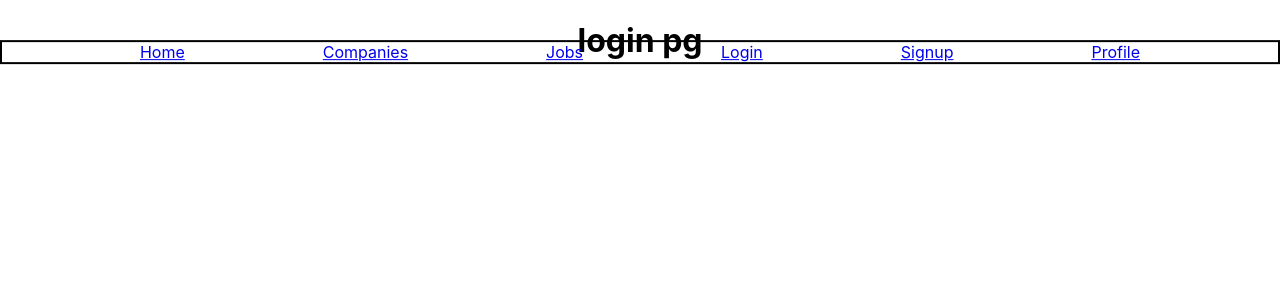
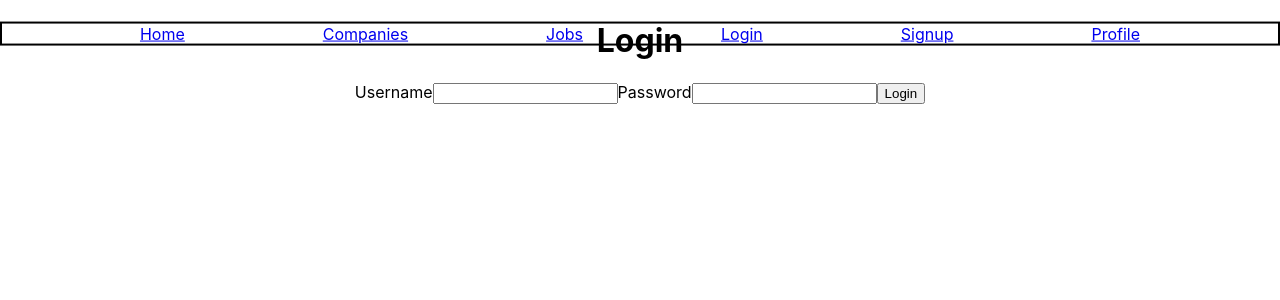
Before and after one commit to Maria-Fox/React-Jobly, a React (Create React App) app: page /login in a window 1280 px wide. Shown: the top 300 px of the page. Built offline with nearby package versions, Linux system fonts and the light colour scheme; no server answers.

Commit message:
step 6 part 1

```diff
--- a/src/App.css
+++ b/src/App.css
@@ -17,7 +17,7 @@
   display: flex;
   justify-content: space-evenly;
   position: sticky;
-  bottom: 92%;
+  bottom: 97%;
 }
 
 /* .NavBar-item{
--- a/src/App.js
+++ b/src/App.js
@@ -1,13 +1,51 @@
 import './App.css';
+import React, {useState, createContext, useContext} from 'react';
 import NavBar from './NavBar';
 import NavRoutes from './NavRoutes';
+import JoblyApi from './JoblyAPI';
 
 function App() {
+
+  let [currentUser, setCurrentUser] = useState(null);
+  let [token, setToken] = useState(null);
+  let UserContext = createContext();
+  // for children components that use the context :
+  // let user = useContext(UserContext);
+
+  async function createAccount(userData) {
+    // should include the new users username, password, firstName, lastName, email
+    try {
+      let newAccountToken = await JoblyApi.registerUser(userData);
+      console.log(newAccountToken);
+      setToken(newAccountToken);
+      return {success : true}
+    } catch (e) {
+      console.log(e);
+      return {success : false, e}
+    }
+  };
+
+
+  async function login(userCreds) {
+    console.log(userCreds);
+    try{
+      let responseToken = await JoblyApi.signIn(userCreds);
+      setToken(responseToken);
+      return {success : true};
+    } catch(e){
+      console.log(e);
+      return {success: false, e};
+    }
+
+  }
+
   return (
-    <div className="App">
-      <NavRoutes />
-      <NavBar />
-    </div>
+    <UserContext.Provider value = {currentUser, setCurrentUser}>
+      <div className="App">
+          <NavRoutes createAccount = {createAccount} login = {login}/>
+          <NavBar />
+      </div>
+    </UserContext.Provider>
   );
 }
 
--- a/src/JoblyAPI.js
+++ b/src/JoblyAPI.js
@@ -77,6 +77,19 @@ class JoblyApi {
     return res.company;
   };
 
+  static async registerUser(data) {
+    let res = await this.request(`auth/register`, data, "post");
+    console.log(res);
+    return res;
+  };
+
+  static async signIn(data) {
+    let res = await this.request(`auth/token`, data, "post");
+    console.log(res);
+  }
+
+
+
 
 
   // obviously, you'll add a lot here ...
--- a/src/NavRoutes.js
+++ b/src/NavRoutes.js
@@ -5,8 +5,10 @@ import CompanyList from "./CompanyComponents/CompanyList";
 import CompanyCard from "./CompanyComponents/CompanyCard";
 import CompanyDetails from "./CompanyComponents/CompanyDetails"
 import JobList from "./JobComponents/JobList";
+import SignupForm from "./UserComponents.js/SignupForm";
+import LoginForm from "./UserComponents.js/LoginForm";
 
-const NavRoutes = () => {
+const NavRoutes = ({createAccount, login}) => {
   return(
     <Routes>
 
@@ -31,29 +33,19 @@ const NavRoutes = () => {
       />
 
       <Route
-        path = "jobs"
-        element = {<JobList />}
-      />
-
-      <Route
         path = "/login"
-        element = {<h1>login pg</h1>}
+        element = {<LoginForm login = {login}/>}
       />
 
       <Route
         path = "/signup"
-        element = {<h1>signup pg</h1>}
+        element = {<SignupForm createAccount = {createAccount}/>}
       />
 
       <Route
         path = "/profile"
         element = {<h1>profile</h1>}
       />
-
-      {/* <Route
-        path = "/companies/:handle"
-        element = {<CompanyJobs />}
-      /> */}
 
 
 
--- /dev/null
+++ b/src/UserComponents.js/LoginForm.js
@@ -0,0 +1,81 @@
+import React, {useState} from "react";
+import {useNavigate} from "react-router-dom";
+import JoblyApi from "../JoblyAPI";
+
+const LoginForm = ({login}) => {
+
+  let navigate = useNavigate();
+
+  let initial_state = {
+    username : "",
+    password : "",
+  }
+
+  let [formData, setFormData] = useState(initial_state);
+  let [errors, setErrors] = useState(null);
+
+  let handleChange = (e) => {
+    let {name, value} = e.target;
+    setFormData(formData => ({
+      ...formData,
+      [name]:value
+    }))
+  };
+
+  async function handleSubmit (e) {
+    e.preventDefault();
+    console.log(formData)
+    // this is where I should pass the formData onto a diff function to handle the API call and so forth.
+    // if successful navigate to user home pg.
+    try{
+      let response = await login(formData);
+      console.log(response);
+      if(response.success){
+        navigate("/companies");
+      } else {
+        setErrors(response);
+        console.log(errors);
+      }
+    } catch (e) {
+      console.log(e);
+    }
+  }
+
+  return(
+    <div>
+      <h1>Login</h1>
+
+      <form onSubmit = {handleSubmit}>
+
+        <label htmlFor = "username" >Username
+          <input
+          type = "text"
+          id = "username"
+          value = {formData.username}
+          name = "username"
+          required
+          onChange= {handleChange}
+          >
+          </input>
+        </label>
+
+        <label htmlFor = "password" >Password
+          <input
+          type = "password"
+          id = "password"
+          value = {formData.password}
+          name = "password"
+          required
+          onChange= {handleChange}
+          >
+          </input>
+        </label>
+
+        <button>Login</button>
+
+      </form>
+    </div>
+  )
+}
+
+export default LoginForm;
--- /dev/null
+++ b/src/UserComponents.js/SignupForm.js
@@ -0,0 +1,121 @@
+import React, {useState} from "react";
+import {useNavigate} from "react-router-dom"
+
+const SignupForm = ({createAccount}) => {
+  // console.log(typeof(createAccount));
+  let navigate = useNavigate();
+
+  let initial_state = {
+    username : "",
+    password : "",
+    firstName : "",
+    lastName : "",
+    email : ""
+  }
+
+  let [formData, setFormData] = useState(initial_state);
+  let [errors, setErrors] = useState([]);
+
+  let handleChange = (e) => {
+    let {name, value} = e.target;
+    setFormData(formData => ({
+      ...formData,
+      [name]:value
+    }))
+  };
+
+  async function handleSubmit (e) {
+    e.preventDefault();
+    console.log(formData)
+    // this is where I should pass the formData onto a diff function to handle the API call and so forth.
+    try {
+      let response = await createAccount(formData);
+      // response is undefined for some reason?
+      console.log("resp is:", response);
+
+      if(response.success){
+        navigate("/companies");
+      } else {
+        // or response.e ?? but that wasn't working.
+        setErrors(response);
+        console.log(errors);
+      };
+    } catch (e) {
+      return alert("Something went wrong- please try again later.")
+    }
+  }
+
+  return(
+    <div>
+      <h1>Join Jobly, today!</h1>
+
+      <form onSubmit = {handleSubmit}>
+
+        <label htmlFor = "username" >Username
+          <input
+          type = "text"
+          id = "username"
+          value = {formData.username}
+          name = "username"
+          required
+          onChange= {handleChange}
+          >
+          </input>
+        </label>
+
+        <label htmlFor = "password" >Password
+          <input
+          type = "password"
+          id = "password"
+          value = {formData.password}
+          name = "password"
+          required
+          onChange= {handleChange}
+          >
+          </input>
+        </label>
+
+        <label htmlFor = "firstName" >First Name
+          <input
+          type = "text"
+          id = "firstName"
+          value = {formData.firstName}
+          name = "firstName"
+          required
+          onChange= {handleChange}
+          >
+          </input>
+        </label>
+
+        <label htmlFor = "lastName" >Last Name
+          <input
+          type = "text"
+          id = "lastName"
+          value = {formData.lastName}
+          name = "lastName"
+          required
+          onChange= {handleChange}
+          >
+          </input>
+        </label>
+
+        <label htmlFor = "email" >Email
+          <input
+          type = "email"
+          id = "email"
+          value = {formData.email}
+          name = "email"
+          required
+          onChange= {handleChange}
+          >
+          </input>
+      </label>
+
+        <button>Join</button>
+
+      </form>
+    </div>
+  )
+}
+
+export default SignupForm;
```
Also changed, not shown: src/UserComponents.js/userAuthFunctions.js (added, +21 -0 lines).
